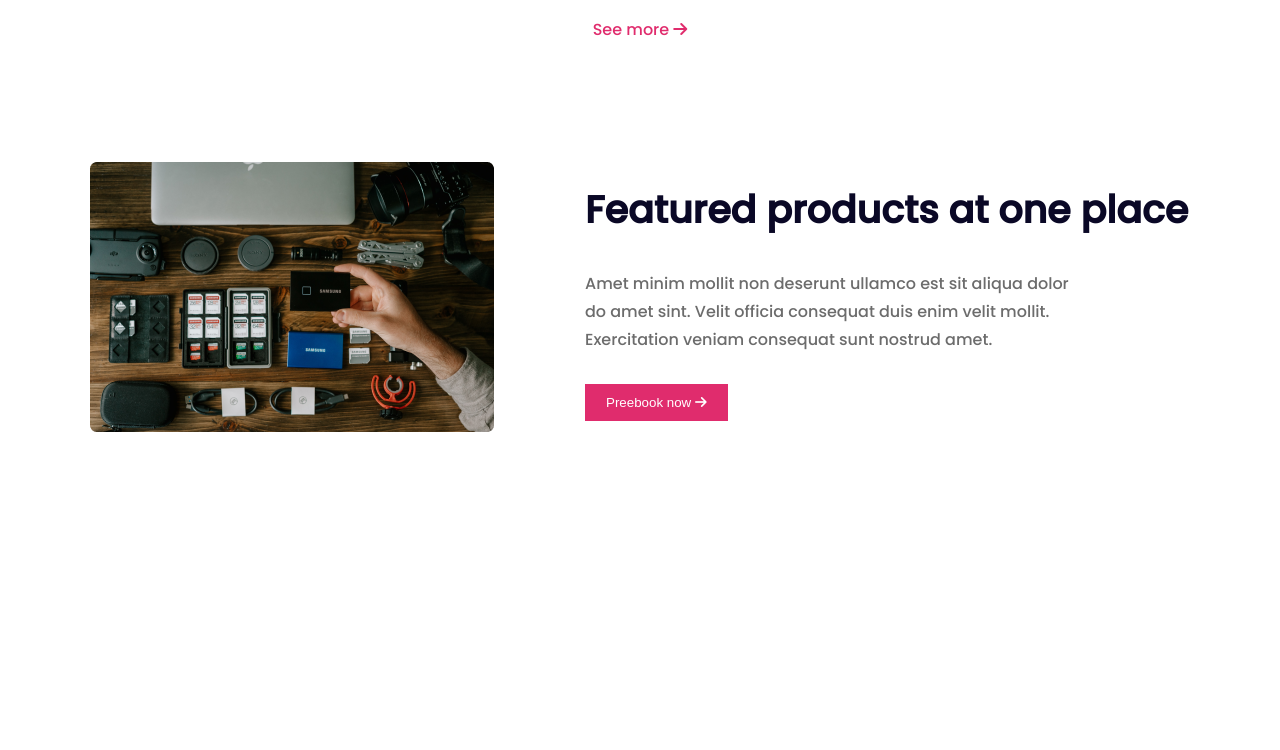
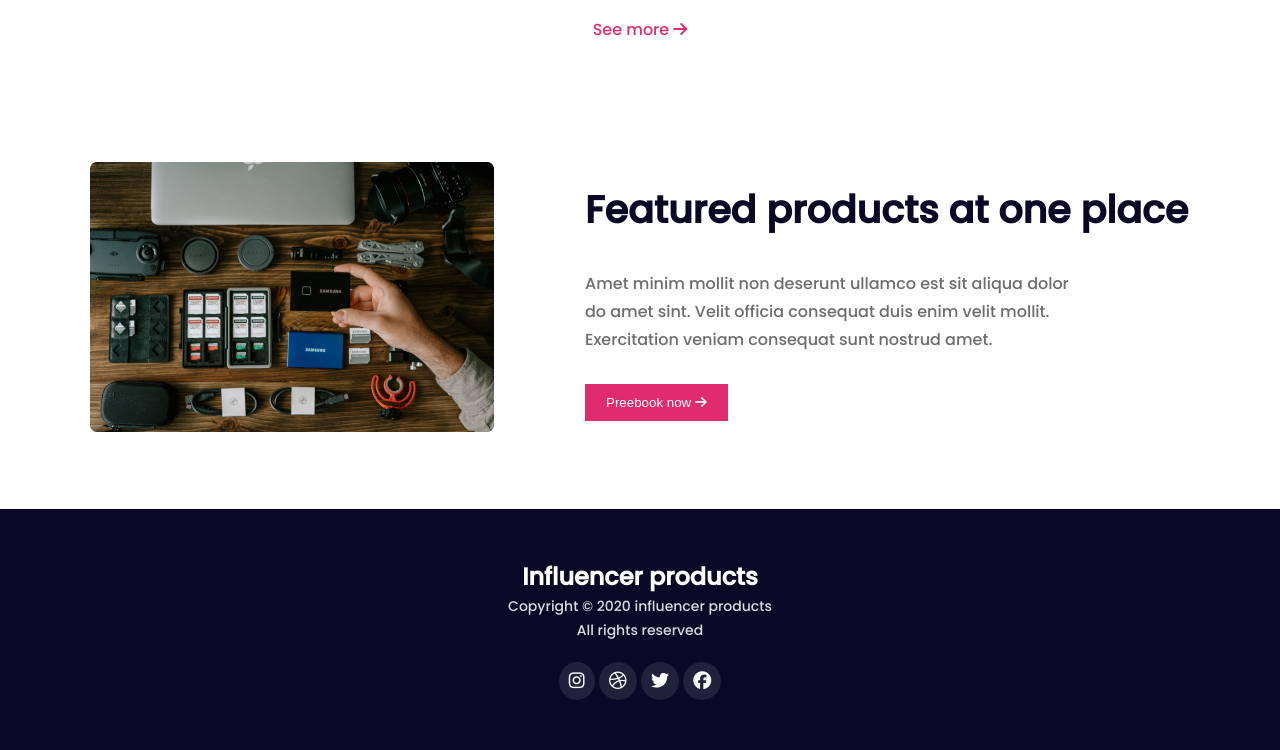
Before and after one commit to coder-emon/influencer-gear, a plain HTML site: page index.html in a window 1280 px wide. Shown: the part 2217-2967 px from the top of the page. Before the commit the page ends 2726 px from the top, so only its background shows below. Drawn offline with Linux system fonts and the light colour scheme; files whose address does not match are found by name.

Commit message:
footer done

```diff
--- a/index.html
+++ b/index.html
@@ -207,5 +207,20 @@
             </div>
         </div>
     </section>
+    <footer>
+        <div class="footer-wrap">
+            <h4>Influencer products</h4>
+            <p>Copyright © 2020 influencer products <br>
+                All rights reserved
+            </p>
+            <div class="social-wrap">
+                <i class="fa-brands fa-instagram"></i>
+                <i class="fa-brands fa-dribbble"></i>
+                <i class="fa-brands fa-twitter"></i>
+                <i class="fa-brands fa-facebook"></i>
+            </div>
+        </div>
+
+    </footer>
 </body>
 </html>
--- a/style.css
+++ b/style.css
@@ -215,3 +215,27 @@ body {
     color: #fff;
     cursor: pointer;
 }
+footer{
+    text-align: center;
+    background-color: #0A0826;
+    padding: 50px 0;
+}
+footer h4{
+    color: #fff;
+    font-size: 24px;
+}
+footer p{
+    color: #D9DBE1;
+    font-size: 14px;
+    line-height: 24px;
+}
+.social-wrap{
+    padding-top: 20px;
+}
+.social-wrap i{
+    color: #fff;
+    background-color: #22213C;
+    font-size: 18px;
+    border-radius: 50%;
+    padding: 10px;
+}
```
